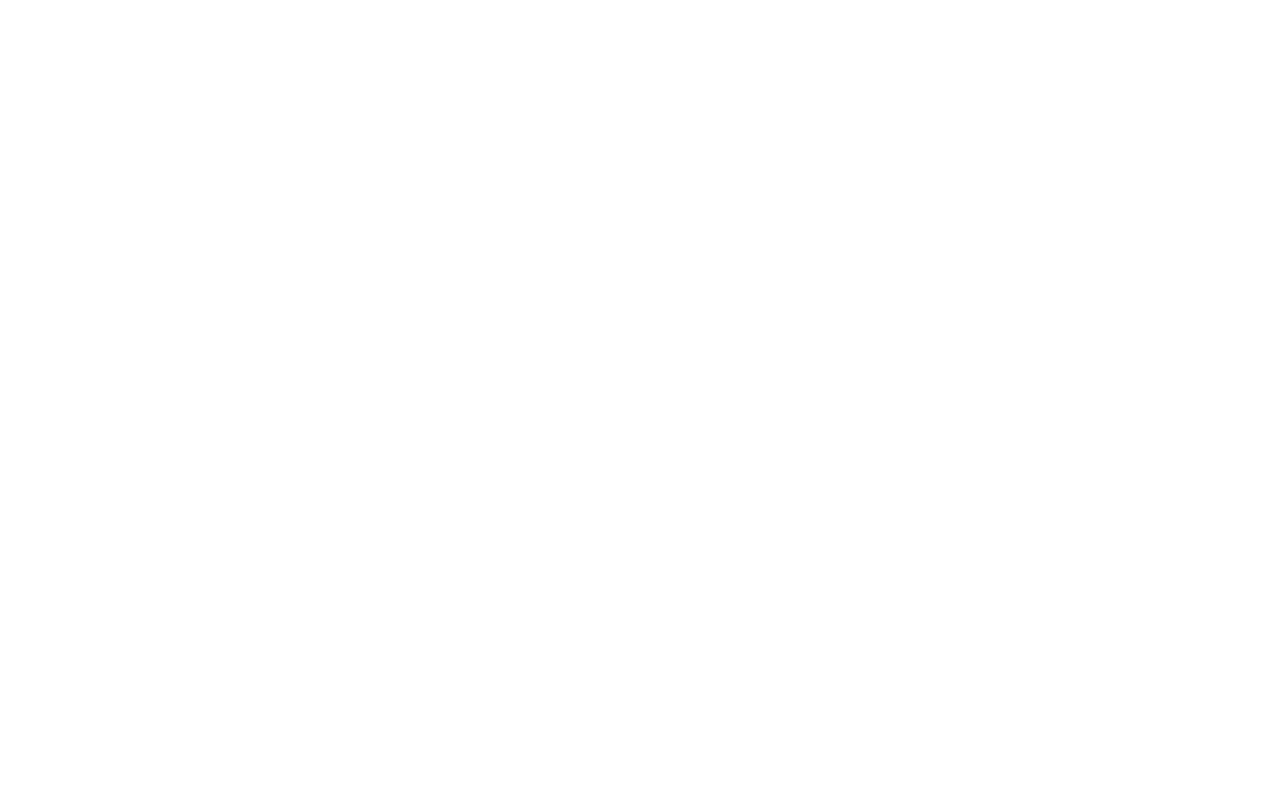
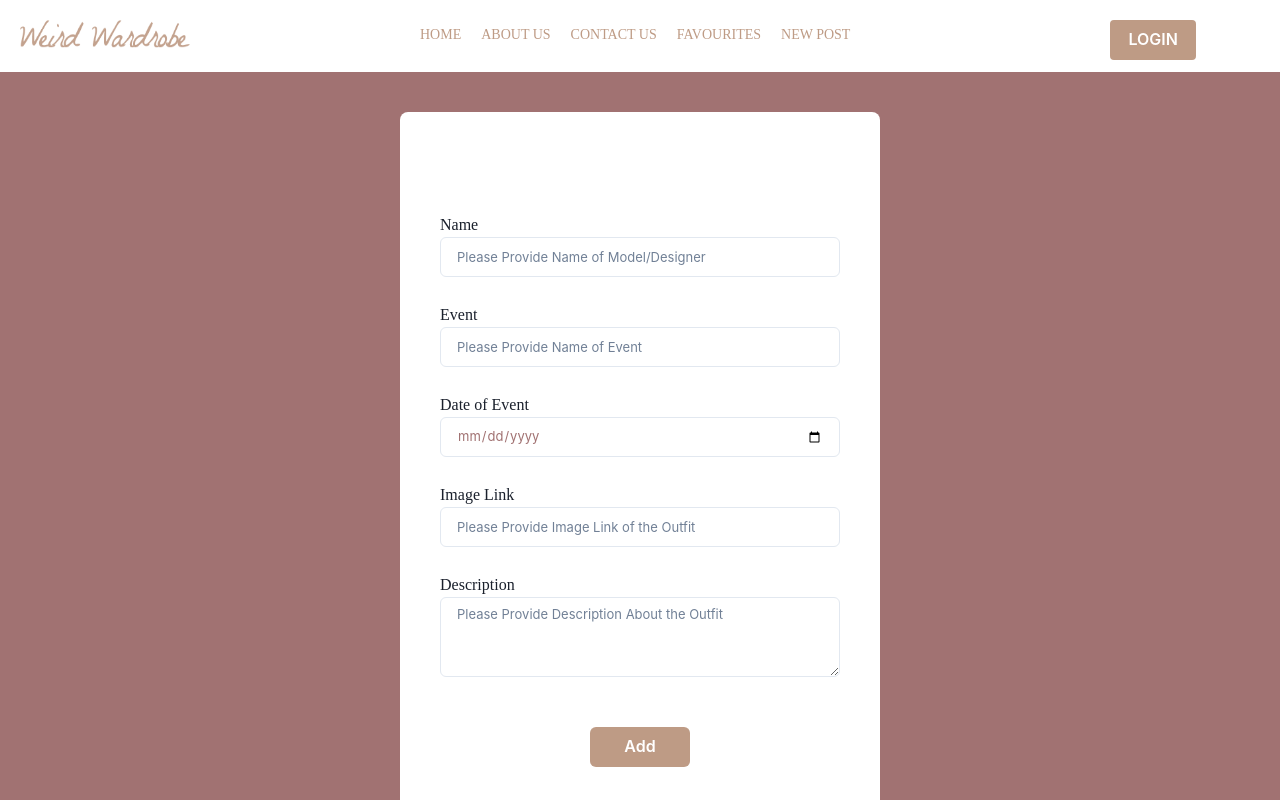
Before and after one commit to kalviumcommunity/S53_Weirdest_Fashion, a React (Vite) app in the folder Frontend/Client-App/: page /login in a window 1280 px wide. Before the commit this address had no page. Shown: the top 800 px of the page. Built offline with nearby package versions, Linux system fonts and the light colour scheme.

Commit message:
initial-login-page

```diff
--- a/Frontend/Client-App/src/Components/AllRoutes.jsx
+++ b/Frontend/Client-App/src/Components/AllRoutes.jsx
@@ -6,6 +6,7 @@
 import Favourites from './Favourites'
 import ContactUs from './ContactUs'
 import AboutUs from './AboutUs'
+import Login from './Login'
 
 
 const AllRoutes = () => {
@@ -17,6 +18,8 @@
         <Route path="/contact" element={<ContactUs />} />
         <Route path="/favourites" element={<Favourites />} />
         <Route path="/newpost" element={<NewPost />} />
+        <Route path="/login" element={<Login />} />
+
         </Routes>
     </Box>
   )
--- /dev/null
+++ b/Frontend/Client-App/src/Components/Login.jsx
@@ -0,0 +1,233 @@
+import {
+  Box,
+  Button,
+  Center,
+  Flex,
+  FormControl,
+  FormErrorMessage,
+  FormLabel,
+  Heading,
+  Input,
+  Text,
+  Textarea,
+} from "@chakra-ui/react";
+import React, { useEffect } from "react";
+import Navbar from "./Navbar";
+import Theme from "./Theme";
+import NewPost from "./NewPost";
+import { useForm } from "react-hook-form";
+
+const Login = () => {
+  const {
+    register,
+    handleSubmit,
+    watch,
+    reset,
+    trigger,
+    formState: { errors, isSubmitting, isSubmitSuccessful, isSubmitted },
+  } = useForm();
+
+  const FormSubmitHandler = (data) => {
+    // console.log("data: ", data);
+    // console.log("errors", errors);
+    trigger();
+    toastHandler();
+    PostRequest(data)
+
+  };
+
+  const toastHandler = () => {
+    if (isSubmitted && isSubmitSuccessful) {
+      toast.success("Form Submitted Successfully", {
+        position: "top-center",
+        autoClose: 4000,
+        hideProgressBar: false,
+        closeOnClick: true,
+        pauseOnHover: true,
+        draggable: true,
+        progress: undefined,
+        theme: "dark",
+      });
+      setTimeout(() => {
+        Navigate("/");
+      }, 5000);
+    } else if (isSubmitted && !isSubmitSuccessful) {
+      for (const errorKey in errors) {
+        const errorMessage = errors[errorKey]?.message;
+        if (errorMessage) {
+          toast.error(errorMessage, {
+            position: "top-center",
+            autoClose: 2000,
+            hideProgressBar: false,
+            closeOnClick: true,
+            pauseOnHover: true,
+            draggable: true,
+            progress: undefined,
+            theme: "dark",
+          });
+          // console.log("errorKey", errorKey);
+        }
+      }
+    }
+  };
+
+  useEffect(() => {
+    toastHandler();
+  }, [isSubmitted]);
+  return (
+    <Box>
+      <Navbar />
+      <Flex
+        justifyContent={"space-around"}
+        mt={3}
+        background={Theme.colors.primary[100]}
+        bg={Theme.colors.primary[200]}
+      >
+        <form onSubmit={handleSubmit(FormSubmitHandler)}>
+          <FormControl
+            width={"100%"}
+            py={6}
+            my={"5vh"}
+            background={Theme.colors.secondary[300]}
+            borderRadius="8px"
+            px={10}
+            height={"110vh"}
+          >
+            <Center color={"white"} fontSize={30}>
+              LOGIN
+            </Center>
+            <Flex flexDirection={"column"} alignItems={"align-left"} mt={8}>
+              <FormControl isInvalid={errors.Name} height={90}>
+                <FormLabel m={0} fontFamily={"Kotta"}>
+                  Name
+                </FormLabel>
+                <Input
+                  type="text"
+                  placeholder="Please Provide Name of Model/Designer"
+                  w={"400px"}
+                  fontSize={13}
+                  color={Theme.colors.primary[200]}
+                  {...register("Name", {
+                    required: "Fill Model/Designer Name",
+                    minLength: {
+                      value: 4,
+                      message: "Minimum 4 characters required",
+                    },
+                    maxLength: {
+                      value: 20,
+                      message: "Maximum 20 characters allowed",
+                    },
+                  })}
+                />
+                <FormErrorMessage>{errors.Name?.message}</FormErrorMessage>
+              </FormControl>
+              <FormControl isInvalid={errors.Event} height={90}>
+                <FormLabel m={0} fontFamily={"Kotta"}>
+                  Event
+                </FormLabel>
+                <Input
+                  type="text"
+                  placeholder="Please Provide Name of Event"
+                  color={Theme.colors.primary[200]}
+                  w={"400px"}
+                  fontSize={13}
+                  {...register("Event", {
+                    required: "Enter Event Name",
+                    minLength: {
+                      value: 2,
+                      message: "Minimum 2 characters required",
+                    },
+                    maxLength: {
+                      value: 20,
+                      message: "Maximum 20 characters allowed",
+                    },
+                  })}
+                />
+                <FormErrorMessage>{errors.Event?.message}</FormErrorMessage>
+              </FormControl>
+              <FormControl isInvalid={errors.Date_Of_Event} height={90}>
+                <FormLabel m={0} fontFamily={"Kotta"}>
+                  Date of Event
+                </FormLabel>
+                <Input
+                  type="Date"
+                  placeholder="Please Provide Date of Event"
+                  color={Theme.colors.primary[200]}
+                  w={"400px"}
+                  fontSize={13}
+                  {...register("Date_Of_Event", {
+                    required: "Please Enter Date of Event",
+                  })}
+                />
+                <FormErrorMessage>
+                  {errors.Date_Of_Event?.message}
+                </FormErrorMessage>
+              </FormControl>
+              <FormControl isInvalid={errors.Image_Link} height={90}>
+                <FormLabel m={0} fontFamily={"Kotta"}>
+                  Image Link
+                </FormLabel>
+                <Input
+                  type="text"
+                  placeholder="Please Provide Image Link of the Outfit"
+                  color={Theme.colors.primary[200]}
+                  w={"400px"}
+                  fontSize={13}
+                  {...register("Image_Link", {
+                    required: "Please Enter the Link of Image",
+                    pattern: {
+                      value: /^(http|https):\/\/[^ "]+$/,
+                      message: "Invalid URL",
+                    },
+                  })}
+                />
+                <FormErrorMessage>
+                  {errors.Image_Link?.message}
+                </FormErrorMessage>
+              </FormControl>
+              <FormControl isInvalid={errors.Description} height={90}>
+                <FormLabel m={0} fontFamily={"Kotta"}>
+                  Description
+                </FormLabel>
+                <Textarea
+                  placeholder="Please Provide Description About the Outfit"
+                  color={Theme.colors.primary[200]}
+                  w={"400px"}
+                  fontSize={13}
+                  {...register("Description", {
+                    required: "Enter Outfit Description",
+                    minLength: {
+                      value: 10,
+                      message: "Minimum 10 characters required",
+                    },
+                    maxLength: {
+                      value: 200,
+                      message: "Maximum 200 characters allowed",
+                    },
+                  })}
+                />
+                <FormErrorMessage>
+                  {errors.Description?.message}
+                </FormErrorMessage>
+              </FormControl>
+
+              <Button
+                type="submit"
+                margin={"auto"}
+                w={100}
+                mt={16}
+                color={"white"}
+                bgColor={Theme.colors.primary[100]}
+                isLoading={isSubmitting}
+              >
+                Add
+              </Button>
+            </Flex>
+          </FormControl>
+        </form>
+      </Flex>
+    </Box>
+  );
+};
+
+export default Login;
--- a/Frontend/Client-App/src/Components/Navbar.jsx
+++ b/Frontend/Client-App/src/Components/Navbar.jsx
@@ -32,6 +32,7 @@
           LOGIN
         </Button> */}
         {/* #A17272 */}
+        <Link href="/login">
         <Button
           color="white"
           bg="#BE9B85"
@@ -50,6 +51,7 @@
         >
           LOGIN
         </Button>
+        </Link>
       </Flex>
     </>
   );
--- a/Frontend/Client-App/src/Components/Theme.jsx
+++ b/Frontend/Client-App/src/Components/Theme.jsx
@@ -23,6 +23,7 @@
       explore: "Lato", // Custom font for exploration sections
       italian: "Italianno",
       Kota: "Kotta One",
+      Jua: "Jua",
     },
   },
 });
```
